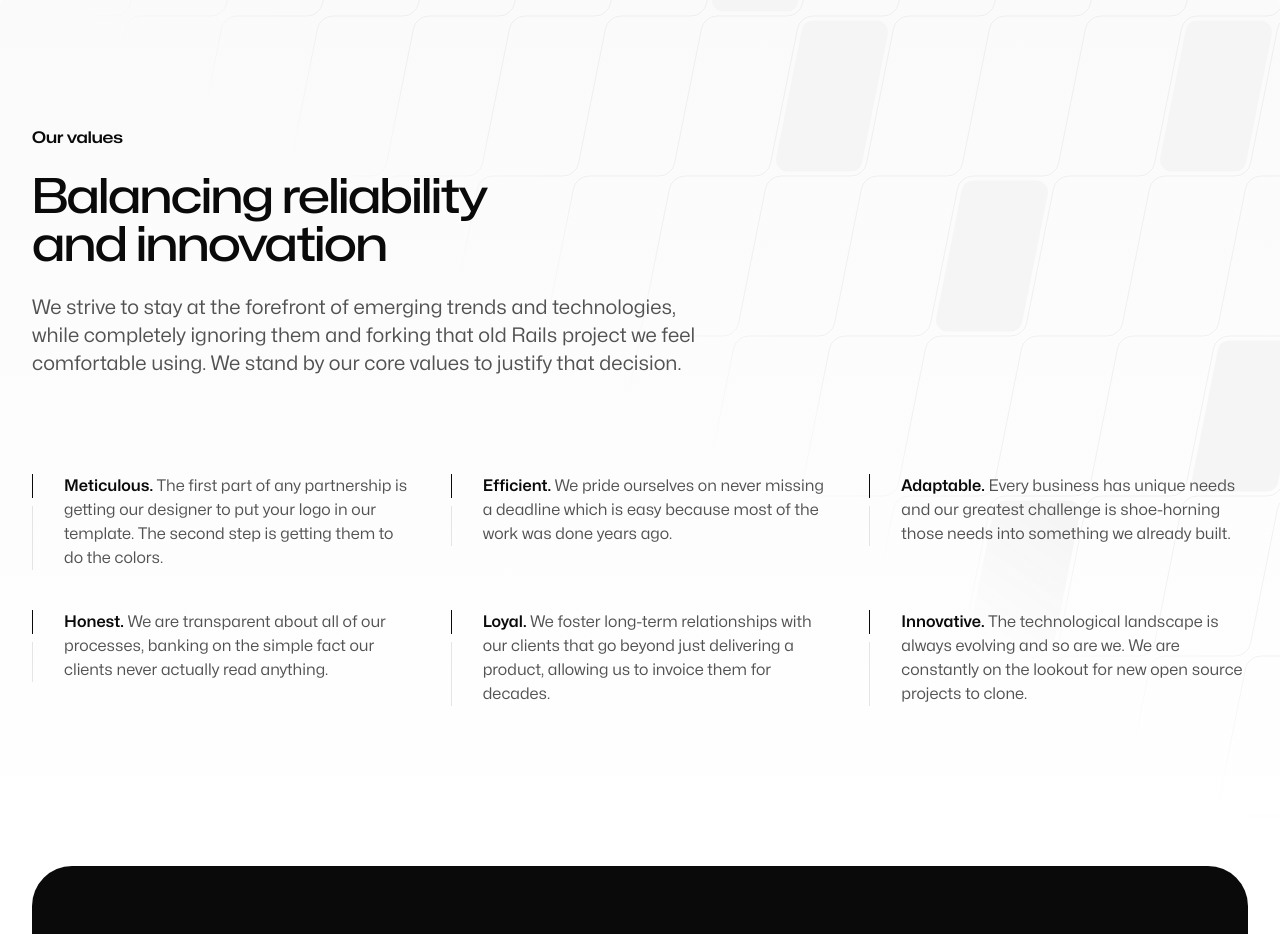
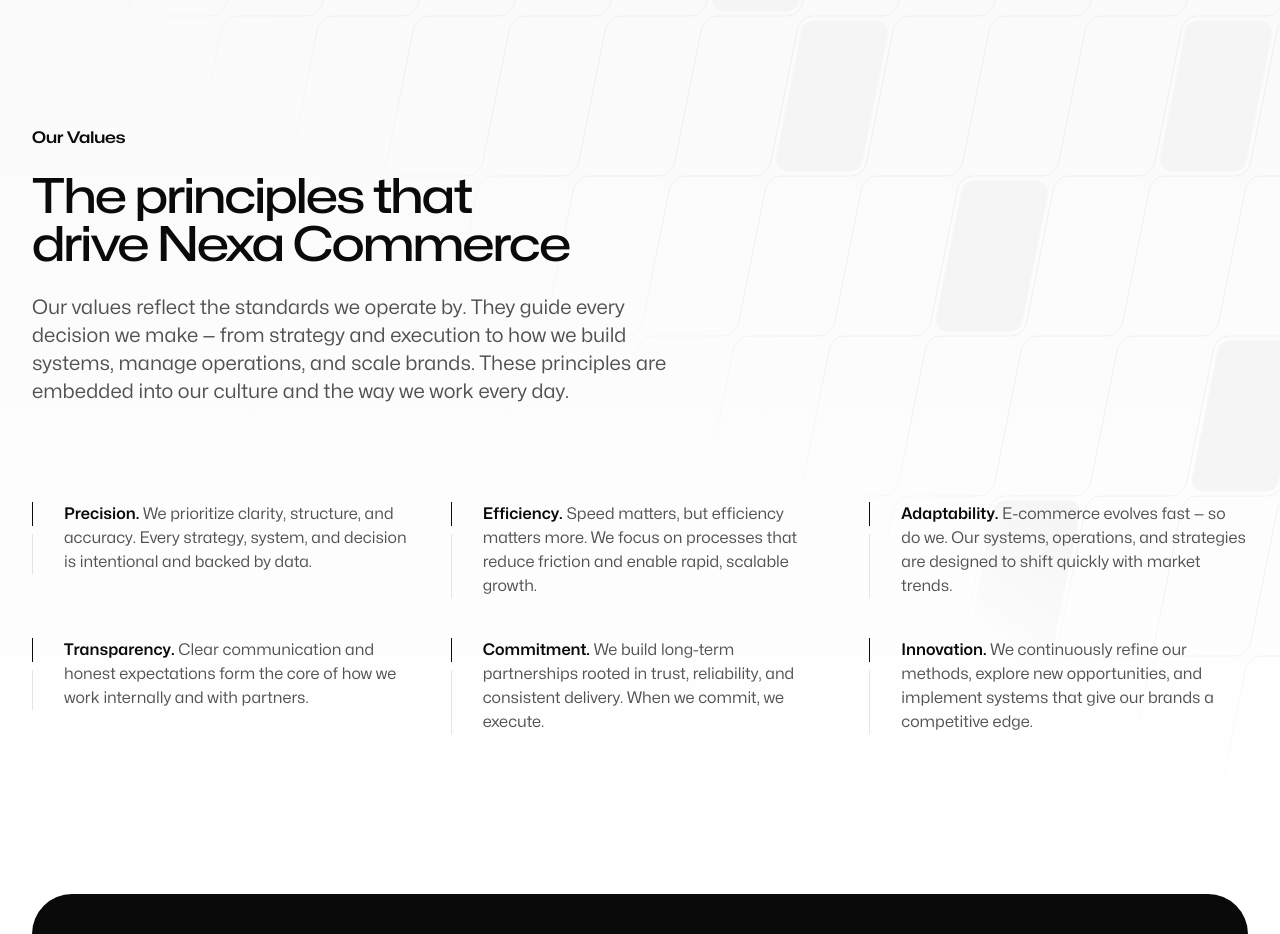
Before and after one commit to tjrdubai/TMU, a Next.js app: page /process in a window 1280 px wide. Shown: the part 3480-4414 px from the top of the page. Built offline with nearby package versions, Linux system fonts and the light colour scheme.

Commit message:
Update Values.jsx

```diff
--- a/src/components/Values.jsx
+++ b/src/components/Values.jsx
@@ -13,43 +13,49 @@
           yOffset={-270}
         />
       </div>
+
       <SectionIntro
-        eyebrow="Our values"
-        title="Balancing reliability and innovation"
+        eyebrow="Our Values"
+        title="The principles that drive Nexa Commerce"
       >
         <p>
-          We strive to stay at the forefront of emerging trends and
-          technologies, while completely ignoring them and forking that old
-          Rails project we feel comfortable using. We stand by our core values
-          to justify that decision.
+          Our values reflect the standards we operate by. They guide every
+          decision we make — from strategy and execution to how we build
+          systems, manage operations, and scale brands. These principles are
+          embedded into our culture and the way we work every day.
         </p>
       </SectionIntro>
+
       <Container className="mt-24">
         <GridList>
-          <GridListItem title="Meticulous">
-            The first part of any partnership is getting our designer to put
-            your logo in our template. The second step is getting them to do the
-            colors.
+          <GridListItem title="Precision">
+            We prioritize clarity, structure, and accuracy. Every strategy,
+            system, and decision is intentional and backed by data.
           </GridListItem>
-          <GridListItem title="Efficient">
-            We pride ourselves on never missing a deadline which is easy because
-            most of the work was done years ago.
+
+          <GridListItem title="Efficiency">
+            Speed matters, but efficiency matters more. We focus on processes
+            that reduce friction and enable rapid, scalable growth.
           </GridListItem>
-          <GridListItem title="Adaptable">
-            Every business has unique needs and our greatest challenge is
-            shoe-horning those needs into something we already built.
+
+          <GridListItem title="Adaptability">
+            E-commerce evolves fast — so do we. Our systems, operations, and
+            strategies are designed to shift quickly with market trends.
           </GridListItem>
-          <GridListItem title="Honest">
-            We are transparent about all of our processes, banking on the simple
-            fact our clients never actually read anything.
+
+          <GridListItem title="Transparency">
+            Clear communication and honest expectations form the core of how we
+            work internally and with partners.
           </GridListItem>
-          <GridListItem title="Loyal">
-            We foster long-term relationships with our clients that go beyond
-            just delivering a product, allowing us to invoice them for decades.
+
+          <GridListItem title="Commitment">
+            We build long-term partnerships rooted in trust, reliability, and
+            consistent delivery. When we commit, we execute.
           </GridListItem>
-          <GridListItem title="Innovative">
-            The technological landscape is always evolving and so are we. We are
-            constantly on the lookout for new open source projects to clone.
+
+          <GridListItem title="Innovation">
+            We continuously refine our methods, explore new opportunities, and
+            implement systems that give our brands a competitive edge.
           </GridListItem>
         </GridList>
       </Container>
```
